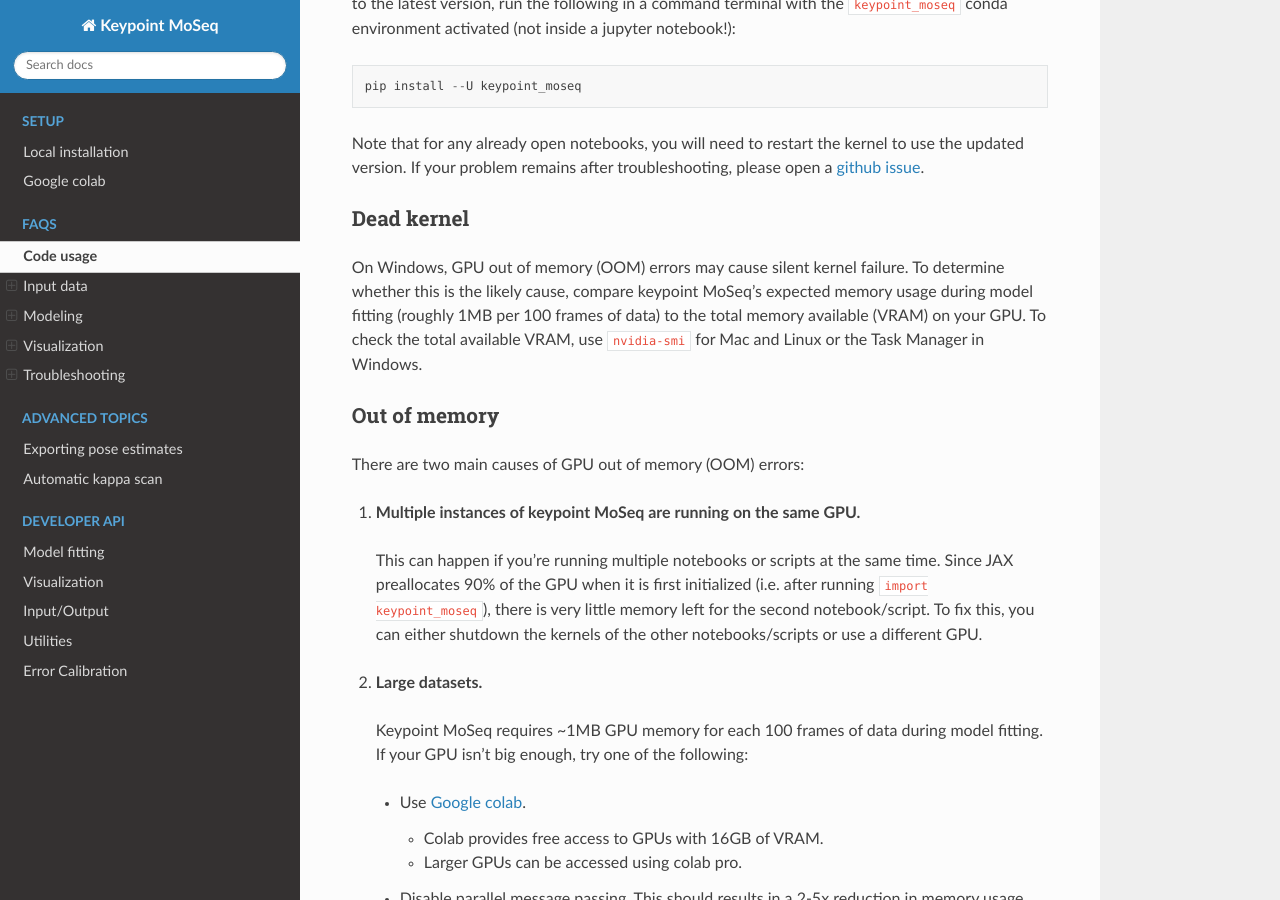
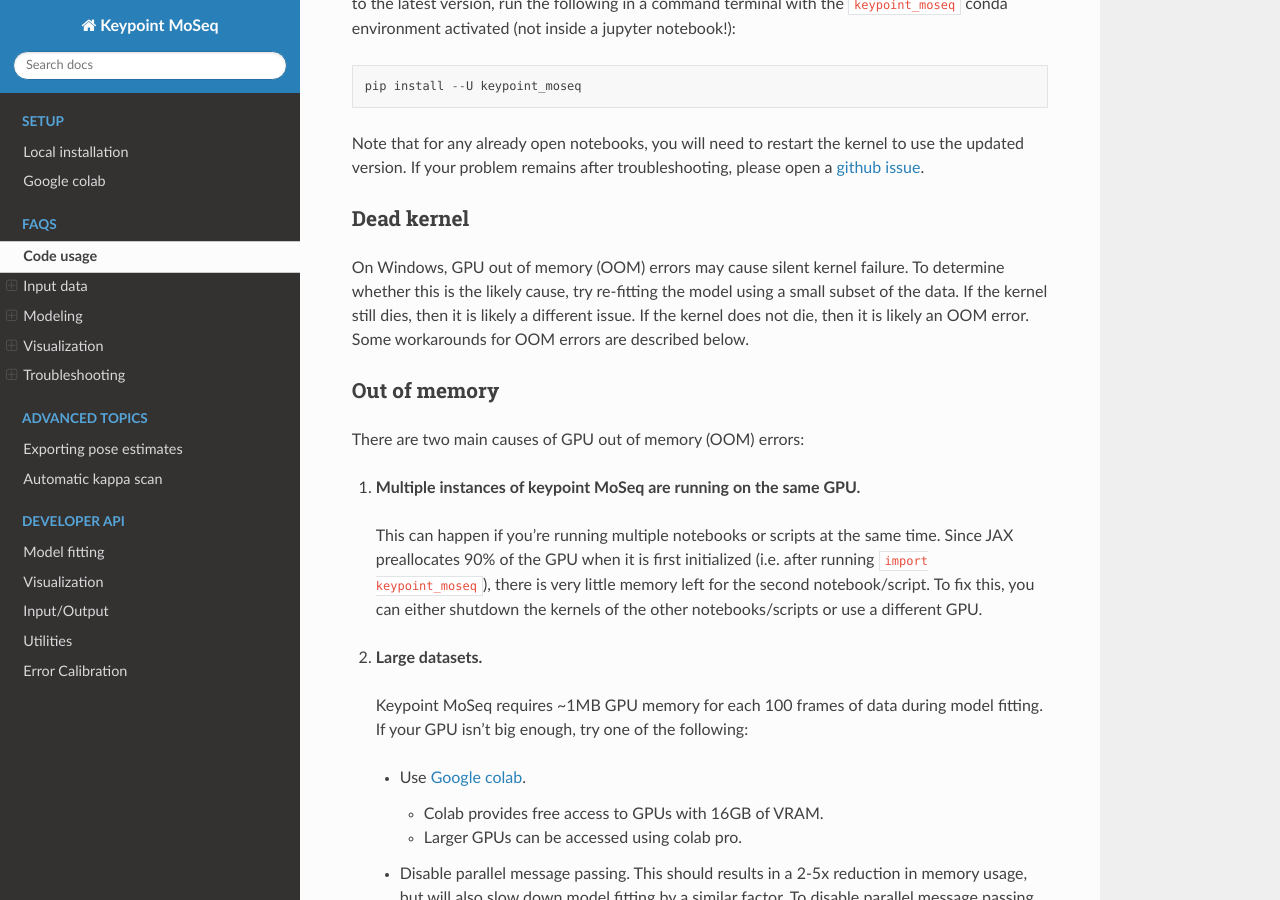
Before and after one commit to dattalab/keypoint-moseq, a Sphinx documentation site: the page built from docs/source/FAQs.rst, in a window 1280 px wide and 900 px high, scrolled down 9882 px. Built offline with Sphinx 7.4.7 and the Read the Docs theme 2.0.0, drawn with Linux system fonts in a browser that asks for light colours; pages that are not in the unit, such as notebooks, are missing from menus.

Commit message:
change advice for windows kernel crash

```diff
--- a/docs/source/FAQs.rst
+++ b/docs/source/FAQs.rst
@@ -355,7 +355,7 @@
 Dead kernel
 -----------
 
-On Windows, GPU out of memory (OOM) errors may cause silent kernel failure. To determine whether this is the likely cause, compare keypoint MoSeq's expected memory usage during model fitting (roughly 1MB per 100 frames of data) to the total memory available (VRAM) on your GPU. To check the total available VRAM, use ``nvidia-smi`` for Mac and Linux or the Task Manager in Windows.
+On Windows, GPU out of memory (OOM) errors may cause silent kernel failure. To determine whether this is the likely cause, try re-fitting the model using a small subset of the data. If the kernel still dies, then it is likely a different issue. If the kernel does not die, then it is likely an OOM error. Some workarounds for OOM errors are described below.
 
 
 Out of memory
```
